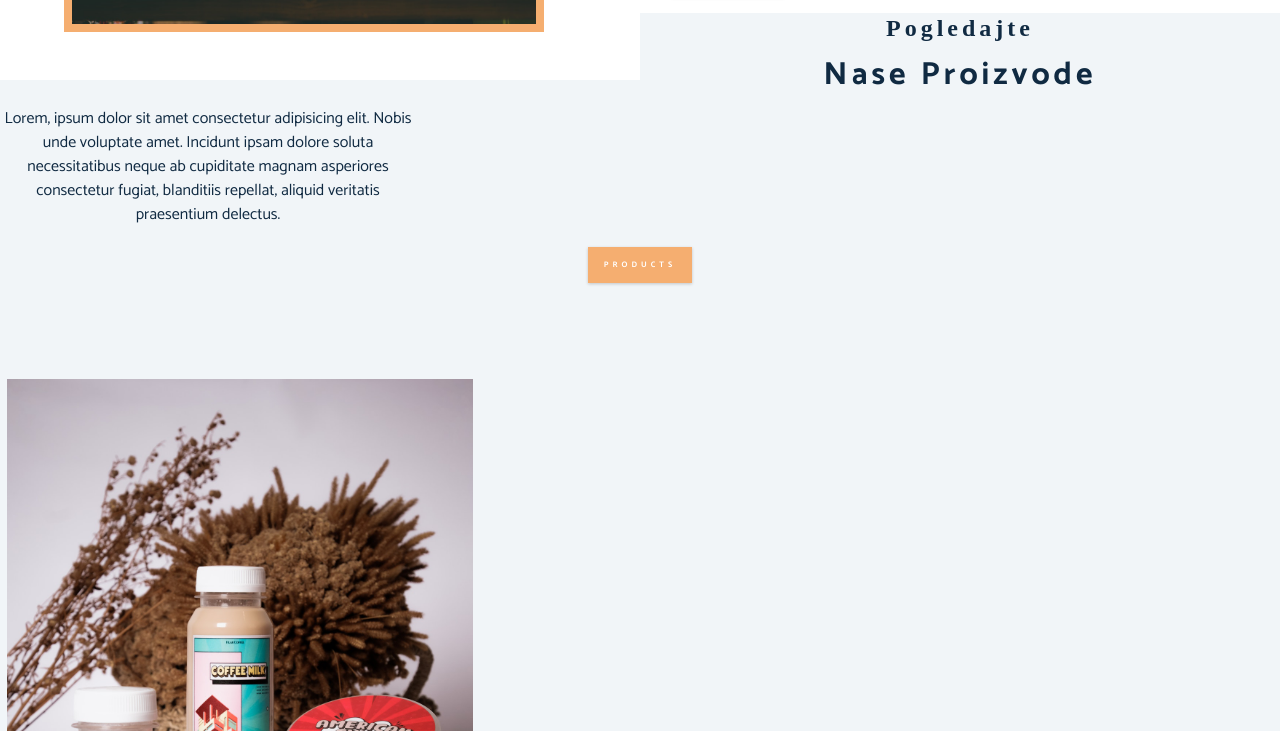
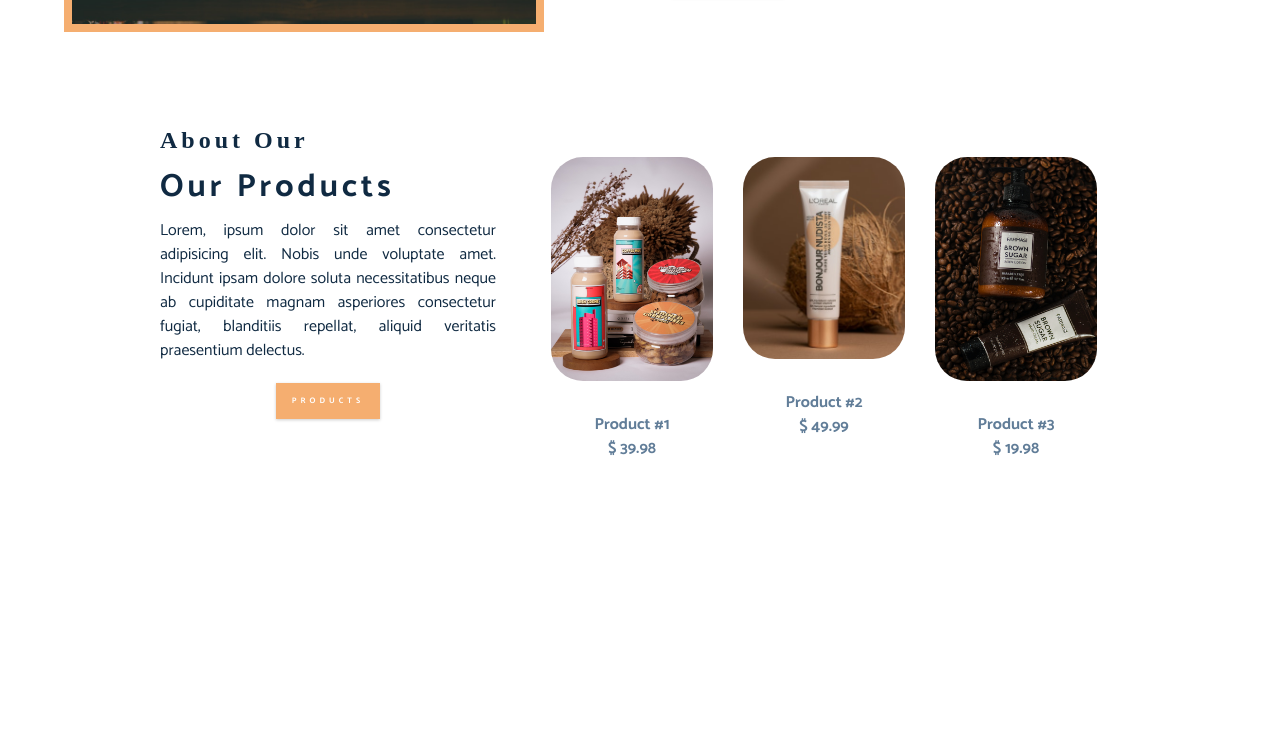
Before and after one commit to DejanGogov/webpage, a plain HTML site: page index.html in a window 1280 px wide. Shown: the part 1549-2280 px from the top of the page. After the commit the page ends 2062 px from the top, so only its background shows below. Drawn offline with Linux system fonts and the light colour scheme; a web font is replaced by a local one.

Commit message:
responsive

```diff
--- a/css/style.css
+++ b/css/style.css
@@ -212,6 +212,7 @@ Variables
 .about-info {
     padding: 1rem 0;
     text-align: center;
+    margin-bottom: 5rem;
 }
 .about-img-cont {
     background: var(--clr-primery);
@@ -277,7 +278,12 @@ Variables
     margin-top: 3rem;
 }
 
-.product {
+.products-text {
+    padding: 2rem 0;
+    text-align: center;
+
+}
+.products-img {
     padding: 2rem 0;
     text-align: center;
 
@@ -287,7 +293,7 @@ Variables
     font-family: var(--ff-secondary);
 }
 .product-text {
-    max-width: 26rem;
+    max-width: 30rem;
     text-align: center;
 
 }
@@ -300,6 +306,7 @@ Variables
 
 .product-pic {
 transition: var(--transition);
+border-radius: 2rem;
 }
 
 .product-img:hover .product-pic {
@@ -307,14 +314,21 @@ transition: var(--transition);
     transform: scale(1.05);
 }
 
-.product-text1{
+.product-text1 {
     color: var(--clr-gray-5);
     font-weight: 700;
+
+}
+.product-text1 a{
+    color: var(--clr-gray-5);
+
 }
 
 
 
 /* Media Query  */
+
+/* About Section START */
 
 @media screen and (min-width:992px) {
     .about-img, .about-info {
@@ -338,25 +352,64 @@ transition: var(--transition);
         margin-left: 4rem;
     }
 
+    /* About Section END */
+
+
+
+
+
 }
 
 
 
 
 @media screen and (min-width:576px) {
+   /* ABOUT SECTION START */
     .skill {
         background-color: var(--clr-gray-10);
         float: left;
         width: 50%;
     }
+    /* ABOUT SECTION END */
 
 
 }
 
 
 @media screen and (min-width:1000px) {
+
+   /* SECTION ABOUT START */
     .skill {
         float: left;
         width: 25%;
     }
+    /* SECTION ABOUT END */
+
+/* Section Our-Product START*/
+
+.products {
+    margin: 10rem;
 }
+.products-text {
+    float: left;
+    width: 35%;
+    padding-top: 2rem;
+    margin-right: 2rem;
+
+}
+.products-img {
+    float: left;
+    width: 20%;
+    padding-left: 1rem;
+}
+.product-title, .product-text {
+    text-align: justify;
+
+}
+
+.product-pic {
+    max-height: 14rem;
+}
+/* Section Our-Product END */
+
+}
--- a/index.html
+++ b/index.html
@@ -132,44 +132,45 @@
 
 <!-- START of Our Products Section  -->
 <section class="products">
-    <article class="product">
+    <article class="products-text">
         <div class="product-title">
-            <h3>Pogledajte</h3>
-            <h2>Nase Proizvode</h2>
+            <h3>About our</h3>
+            <h2>Our Products</h2>
         </div>
         <p class="product-text">Lorem, ipsum dolor sit amet consectetur adipisicing elit. Nobis unde voluptate amet. Incidunt ipsam dolore soluta necessitatibus neque ab cupiditate magnam asperiores consectetur fugiat, blanditiis repellat, aliquid veritatis praesentium delectus.</p>
         <a href="#" class="about-btn">Products</a>
     </article>
 
-    <article class="product">
+    <article class="products-img">
         <div class="product-img">
             <img src="./images/our products img 1.jpg" alt="Product Picture" class="product-pic">
         </div>
         <div class="product-text1">
-            <p>Product #1</p>
-            <p>$40 </p>
+            <a href="#">Product #1</a>
+            <p>$ 39.98 </p>
         </div>
     </article>
 
-    <article class="product">
+    <article class="products-img">
         <div class="product-img">
-            <img src="./images/our products img 2.jpg" alt="Product Picture" class="product-pic">
+            <img src="./images/our products img 2.jpg" alt="Product Picture"  class="product-pic">
         </div>
 
         <div class="product-text1">
-            <p>Product #2</p>
-            <p>$50 </p>
+            <a href="#">Product #2</a>
+            <p>$ 49.99  </p>
         </div>
 
     </article>
 
-    <article class="product">
+    <article class="products-img">
         <div class="product-img">
             <img src="./images/our products img 3.jpg" alt="Product Picture" class="product-pic">
         </div>
         <div class="product-text1">
-        <p>Product #3</p>
-        <p>$25 </p>
+        <a href="#">Product #3</a>
+
+        <p>$ 19.98 </p>
     </div>
     </article>
 </section>
```
